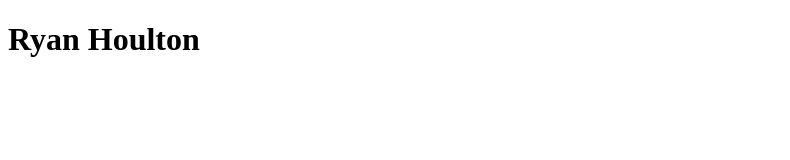
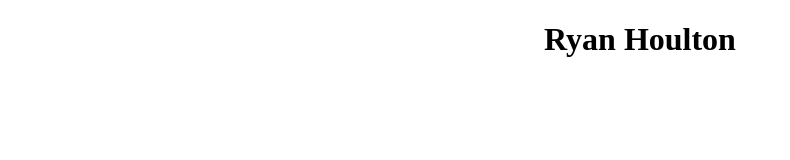
Before and after one commit to ryanhoulton/ryanhoulton.github.io, a plain HTML site: page index.html in a window 1280 px wide. Shown: the whole page, without its empty margins (0-790 px from the left). Drawn offline with Linux system fonts and the light colour scheme.

Commit message:
centered H1

```diff
--- a/index.html
+++ b/index.html
@@ -4,6 +4,6 @@
 		<title>Ryan Houlton</title>
 	</head>
 	<body>
-		<h1>Ryan Houlton</h1>
+		<center><h1>Ryan Houlton</h1></center>
 	</body>
 </html>
```
